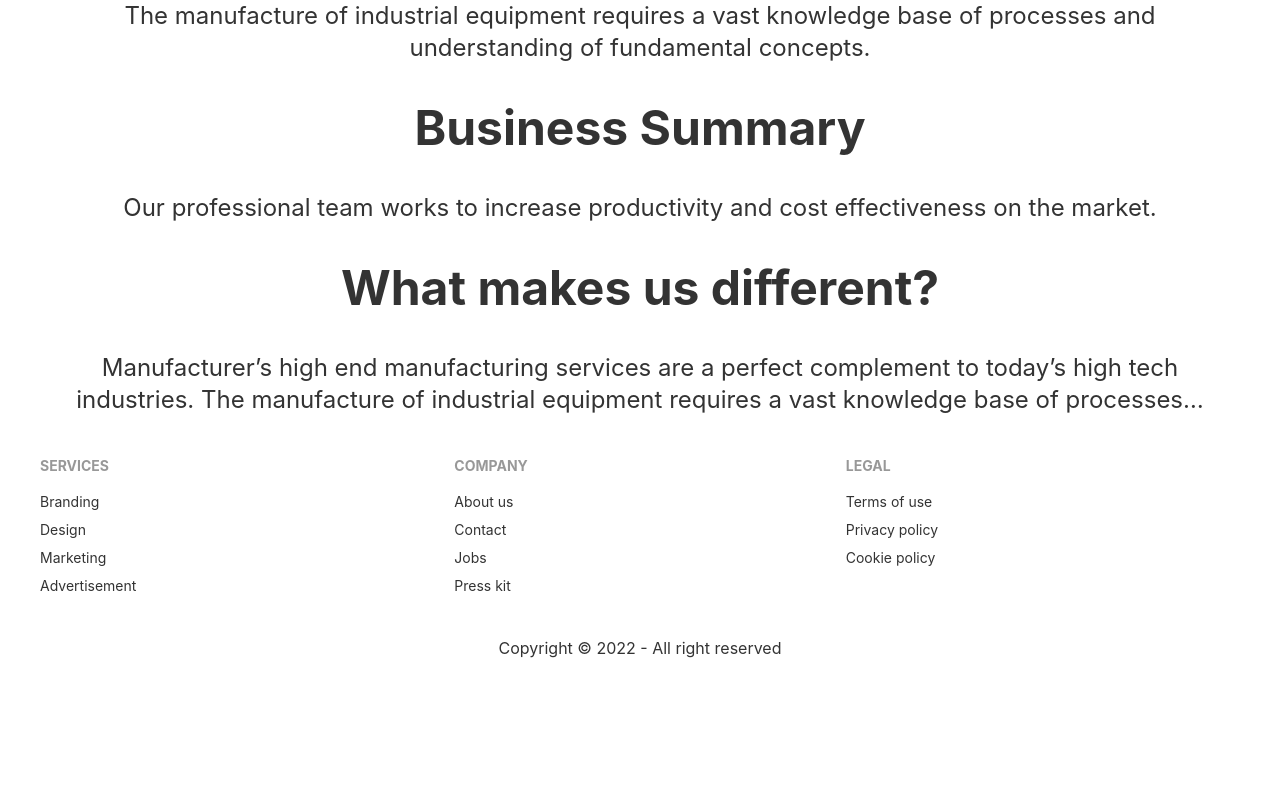
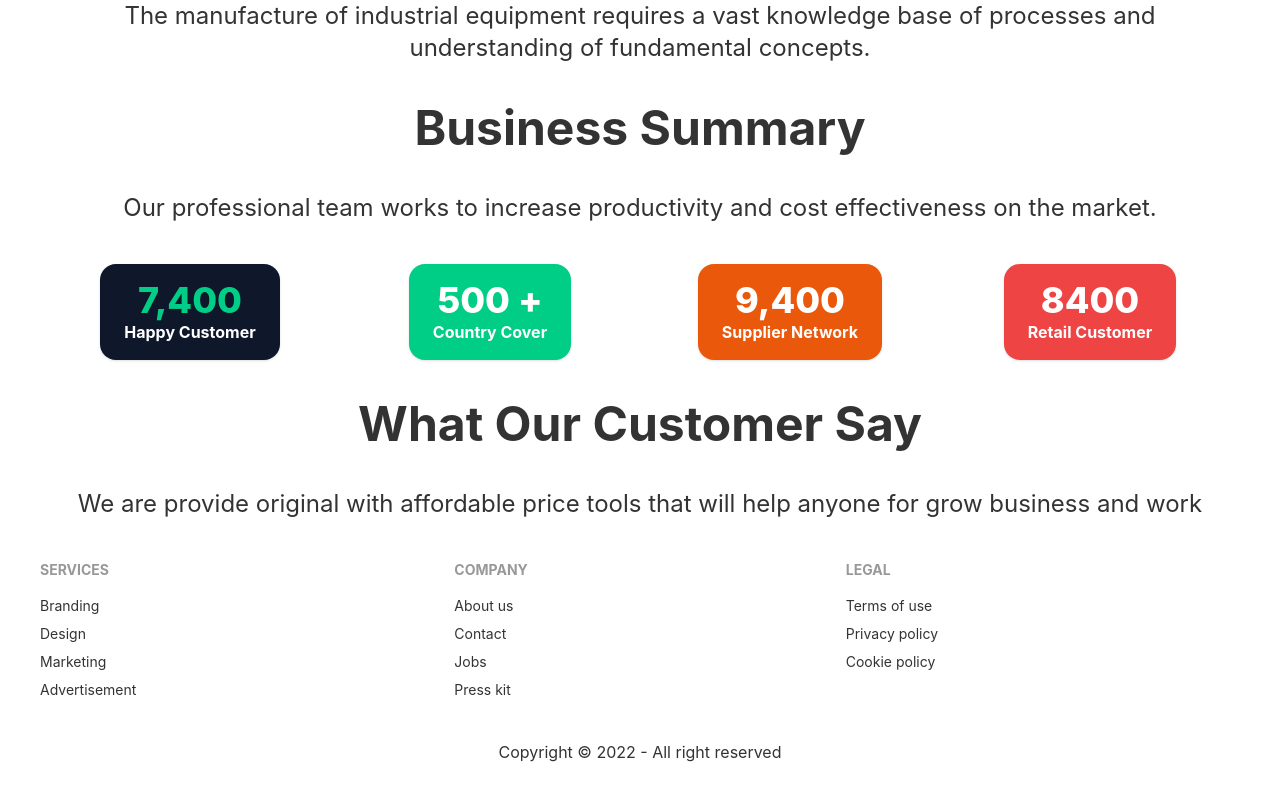
Before and after one commit to monirakandha/manufecture-client-side, a React (Create React App) app: page / in a window 1280 px wide. Shown: the part 1016-1816 px from the top of the page. Before the commit the page ends 1756 px from the top, so only its background shows below. Built offline with nearby package versions, Linux system fonts and the light colour scheme.

Commit message:
busniess summay added

```diff
--- a/public/index.html
+++ b/public/index.html
@@ -24,7 +24,7 @@
       work correctly both with client-side routing and a non-root public URL.
       Learn how to configure a non-root public URL by running `npm run build`.
     -->
-    <title>React App</title>
+    <title>Manufacturer</title>
   </head>
   <body>
     <noscript>You need to enable JavaScript to run this app.</noscript>
--- a/src/Pages/Home/BusinessSummary/BusinessSummary.js
+++ b/src/Pages/Home/BusinessSummary/BusinessSummary.js
@@ -3,8 +3,50 @@ import React from 'react';
 const BusinessSummary = () => {
     return (
         <div className='mt-10 mb-10'>
-             <h1 className="text-5xl font-bold">Business Summary</h1>
+            <div>
+            <h1 className="text-5xl font-bold">Business Summary</h1>
              <h2 className='text-2xl mt-10'>Our professional team works to increase productivity and cost effectiveness on the market.</h2>
+            </div>
+            <div className="grid grid-cols-1 md:grid-cols-6 lg:grid-cols-4 mt-10 gap-4">
+                {/* first  */}
+                <div>
+                <div className="stats shadow bg-slate-900">
+                <div className="stat">
+                    <div className="stat-value text-primary">7,400</div>
+                    <div className="stat-title text-white font-bold">Happy Customer</div>
+                </div>
+                </div>
+                </div>
+                {/* second  */}
+                <div>
+                <div className="stats shadow bg-primary">
+                <div className="stat">
+                    <div className="stat-value text-white">500 +</div>
+                    <div className="stat-title text-white font-bold">Country Cover</div>
+                </div>
+                </div>
+                </div>
+                {/* third  */}
+                <div>
+                <div className="stats shadow bg-orange-600">
+                <div className="stat">
+                    <div className="stat-value text-white">9,400</div>
+                    <div className="stat-title text-white font-bold">Supplier Network</div>
+                </div>
+                </div>
+                </div>
+                {/* fourth  */}
+                <div>
+                <div className="stats shadow bg-red-500">
+                <div className="stat">
+                    <div className="stat-value text-white">8400</div>
+                    <div className="stat-title text-white font-bold">Retail Customer</div>
+                </div>
+                </div>
+                </div>
+            {/* end  */}
+            </div>
+
         </div>
     );
 };
--- a/src/Pages/Home/OurReview/OurReview.js
+++ b/src/Pages/Home/OurReview/OurReview.js
@@ -3,8 +3,8 @@ import React from 'react';
 const OurReview = () => {
     return (
         <div>
-        <h1 className="text-5xl font-bold">What makes us different?</h1>
-        <h2 className='text-2xl mt-10'>Manufacturer’s high end manufacturing services are a perfect complement to today’s high tech industries. The manufacture of industrial equipment requires a vast knowledge base of processes…</h2>
+        <h1 className="text-5xl font-bold">What Our Customer Say</h1>
+        <h2 className='text-2xl mt-10'>We are provide original with affordable price tools that will help anyone for grow business and work</h2>
         </div>
     );
 };
--- a/src/Pages/Shared/Navbar/Navbar.js
+++ b/src/Pages/Shared/Navbar/Navbar.js
@@ -24,9 +24,6 @@ const Navbar = () => {
             <li><Link to="/myportfolio">My Portfolio</Link></li>
             </ul>
         </div>
-        <div className="navbar-end">
-        <PrimaryButton></PrimaryButton>
-        </div>
         </div>
     );
 };
--- a/tailwind.config.js
+++ b/tailwind.config.js
@@ -4,7 +4,7 @@ module.exports = {
     themes: [
       {
         docotrtheme: {
-          primary: "#0FCFEC",
+          primary: "#00ce87",
           secondary: "#19D3AE",
           accent: "#3A4256",
           neutral: "#3d4451",
```
Also changed, not shown: src/assets/logo/logo.png (added), 1 other file (tests, documents, lock files or other folders).
